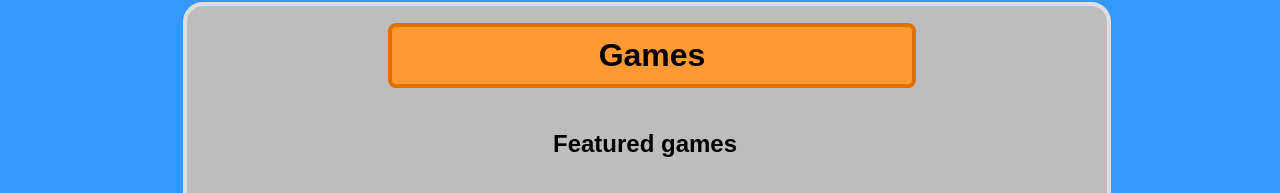
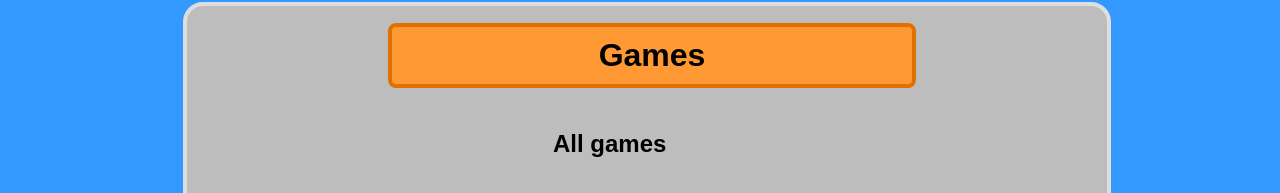
Before and after one commit to Vector3games/Vector3games.github.io, a plain HTML site: page games.html in a window 1280 px wide. Shown: the part 109-302 px from the top of the page. Drawn offline with Linux system fonts and the light colour scheme.

Commit message:
Add files via upload

```diff
--- a/games.html
+++ b/games.html
@@ -11,7 +11,7 @@
   <button onclick="location.href='./about'" id="about"> About </button>
   <hr>
   <h1 style="padding: 10px; border: 4px solid #e07000; border-radius: 8px;"> Games </h1>
-  <h2> Featured games </h2>
+  <h2> All games </h2>
   <h3> No games available at the moment. Maybe try again later? </h3>
   <!--<div id="game-layout" style="margin-left: 250px"; z-index: 1000;>
     <img src="image" style="width: 360; height: 270; border-radius: 20px;">
```
